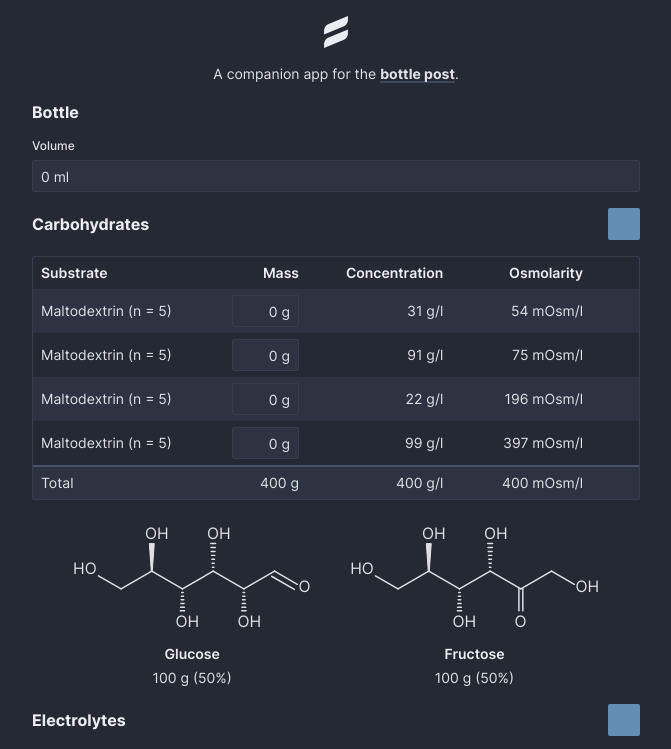
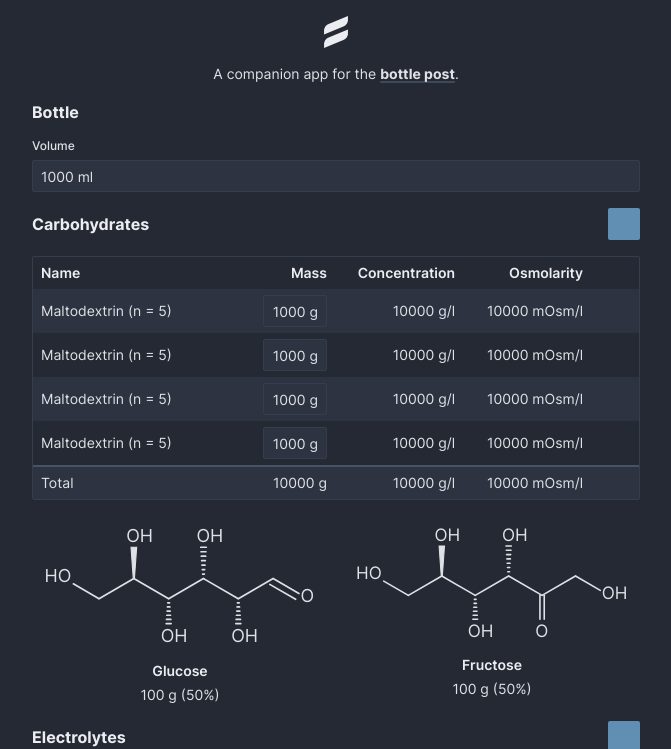
Before and after one commit to jsmolka/bottle, a Vue app: page / in a window 1280 px wide. Shown: the top 749 px of the page, without its empty margins (304-975 px from the left). Built offline with nearby package versions, Linux system fonts and the light colour scheme; some icons are missing.

Commit message:
small screen optimizations

```diff
--- a/src/views/Index.vue
+++ b/src/views/Index.vue
@@ -1,15 +1,17 @@
 <template>
   <Form class="max-w-screen-sm mx-auto p-4">
-    <Logo class="self-center size-8 text-shade-1" />
-    <span class="self-center"
-      >A companion app for the
-      <Link href="https://www.smolka.dev/posts/the-bottle" target="_blank">bottle post</Link>.</span
-    >
+    <div class="flex flex-col items-center gap-4">
+      <Logo class="size-8 text-shade-1" />
+      <p>
+        A companion app for the
+        <Link href="https://www.smolka.dev/posts/the-bottle">bottle post</Link>.
+      </p>
+    </div>
 
     <h1>Bottle</h1>
     <FormItem>
       <Label>Volume</Label>
-      <InputNumber :model-value="0" suffix=" ml" />
+      <InputNumber :model-value="1000" :min="1" :max="10000" suffix=" ml" />
     </FormItem>
 
     <h1 class="flex justify-between items-center gap-4">
@@ -22,47 +24,56 @@
       <Table>
         <TableHeader>
           <TableRow>
-            <TableHead class="w-[35%]">Substrate</TableHead>
-            <TableHead class="w-[15%] text-right">Mass</TableHead>
-            <TableHead class="w-[25%] text-right">Concentration</TableHead>
-            <TableHead class="w-[25%] text-right">Osmolarity</TableHead>
-            <TableHead class="w-0"></TableHead>
+            <TableHead>Name</TableHead>
+            <TableHead class="w-20 min-w-20 text-right">Mass</TableHead>
+            <TableHead class="w-32 min-w-32 text-right hidden sm:table-cell">
+              Concentration
+            </TableHead>
+            <TableHead class="w-32 min-w-32 text-right">Osmolarity</TableHead>
+            <TableHead class="w-0" />
           </TableRow>
         </TableHeader>
         <TableBody>
           <TableRow v-for="_ in [1, 2, 3, 4]">
             <TableCell>Maltodextrin (n = 5)</TableCell>
             <TableCell>
-              <InputNumber class="text-right" :model-value="0" suffix=" g" />
+              <InputNumber
+                class="text-right"
+                :model-value="1000"
+                :min="0"
+                :max="1000"
+                suffix=" g"
+              />
             </TableCell>
-            <TableCell class="text-right">{{ randomInt(100) }} g/l</TableCell>
-            <TableCell class="text-right">{{ randomInt(400) }} mOsm/l</TableCell>
+            <TableCell class="text-right hidden sm:table-cell">10000 g/l</TableCell>
+            <TableCell class="text-right">10000 mOsm/l</TableCell>
             <TableCell>
-              <Button variant="ghost" size="icon">
+              <Button variant="ghost" size="icon" tabindex="-1">
                 <PhTrash class="size-4" />
               </Button>
             </TableCell>
           </TableRow>
           <TableRow class="border-t-2 border-shade-4">
             <TableCell>Total</TableCell>
-            <TableCell class="text-right">400 g</TableCell>
-            <TableCell class="text-right">400 g/l</TableCell>
-            <TableCell class="text-right">400 mOsm/l</TableCell>
-            <TableCell></TableCell>
+            <TableCell class="text-right">10000 g</TableCell>
+            <TableCell class="text-right hidden sm:table-cell">10000 g/l</TableCell>
+            <TableCell class="text-right">10000 mOsm/l</TableCell>
+            <TableCell />
           </TableRow>
         </TableBody>
       </Table>
     </TableWrapper>
-    <div class="flex gap-4 mx-auto">
+
+    <div class="flex gap-4 mx-auto max-w-full">
       <div class="flex flex-col items-center">
-        <Glucose class="h-32" />
+        <Glucose class="max-h-fit w-full" />
         <div class="flex flex-col items-center gap-1">
           <div class="text-shade-1 font-semibold">Glucose</div>
           <div>100 g (50%)</div>
         </div>
       </div>
       <div class="flex flex-col items-center">
-        <Fructose class="h-32" />
+        <Fructose class="max-h-fit w-full" />
         <div class="flex flex-col items-center gap-1">
           <div class="text-shade-1 font-semibold">Fructose</div>
           <div>100 g (50%)</div>
@@ -111,7 +122,8 @@
         </TableBody>
       </Table>
     </TableWrapper>
-    <div class="flex gap-8 mx-auto">
+
+    <div class="flex justify-center gap-8 mx-auto flex-wrap">
       <div class="flex flex-col items-center gap-2">
         <div class="flex flex-col items-center border border-shade-2 gap-1 p-1 bg-shade-7">
           <div class="flex justify-between gap-4 text-xs">
```
